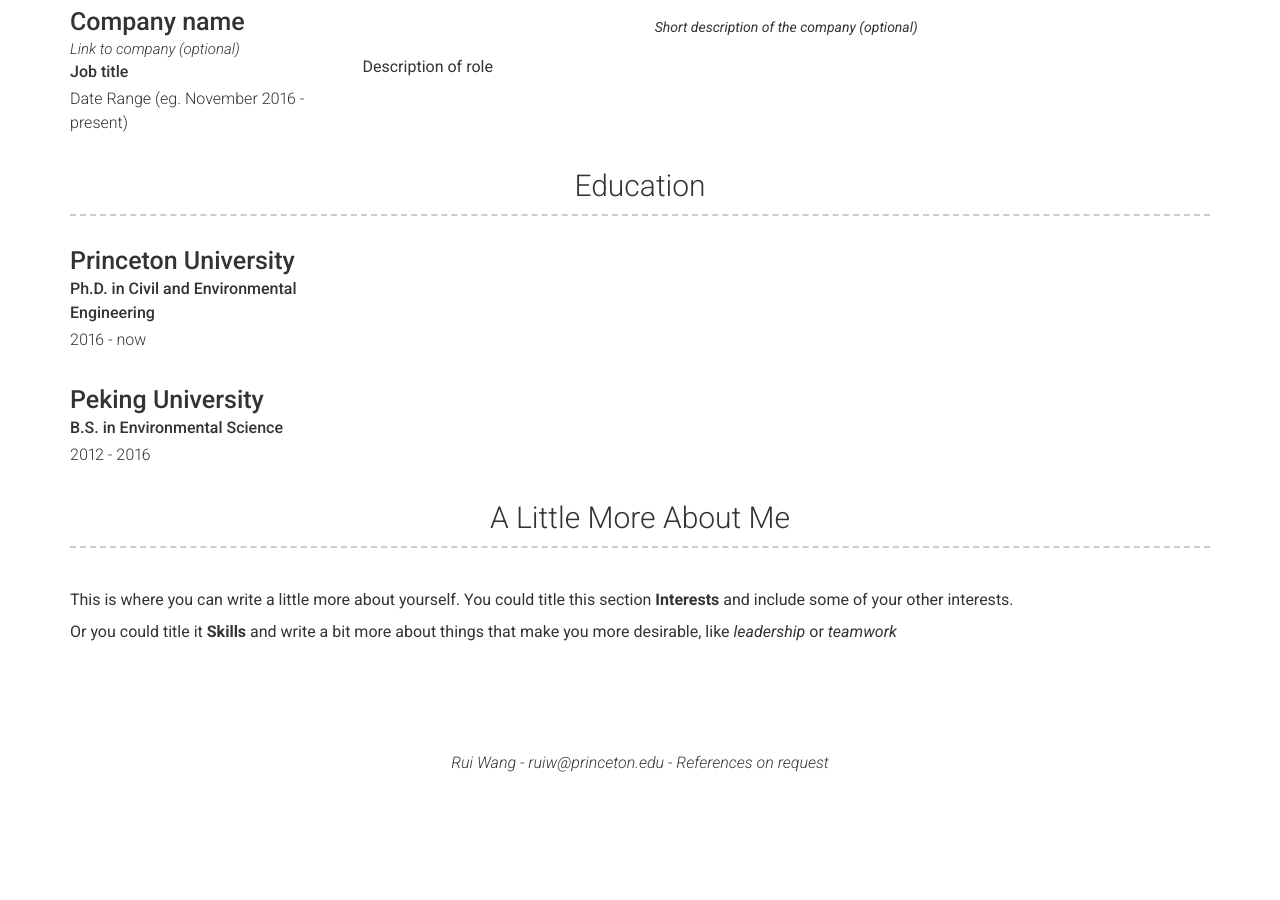
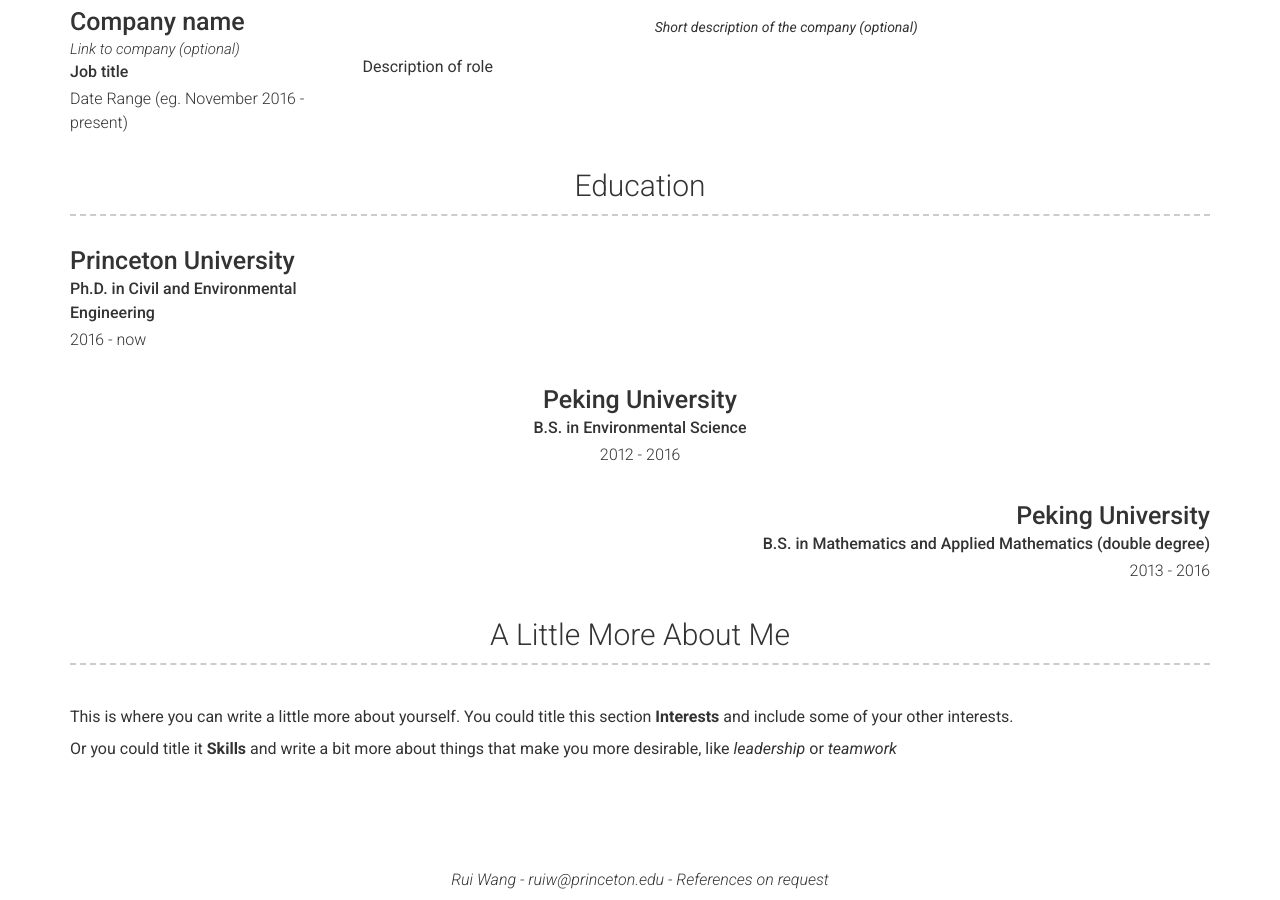
Before and after one commit to RuiWangPU/Rui_Wang, a Jekyll site: the page built from index.md, in a window 1280 px wide and 900 px high, scrolled down 1039 px. Built offline with Jekyll 4.4.1, drawn with Linux system fonts in a browser that asks for light colours; nearby versions of some CDN libraries; before the commit the page ends 1822 px from its top, so only the background shows below that.

Commit message:
Update education.yml

```diff
--- a/_data/education.yml
+++ b/_data/education.yml
@@ -3,7 +3,11 @@
   name: Princeton University
   dates: 2016 - now
   qualification: Ph.D. in Civil and Environmental Engineering
-- layout: left
+- layout: top-middle
   name: Peking University
   dates: 2012 - 2016
   qualification: B.S. in Environmental Science
+- layout: top-right
+  name: Peking University
+  dates: 2013 - 2016
+  qualification: B.S. in Mathematics and Applied Mathematics (double degree)
```
